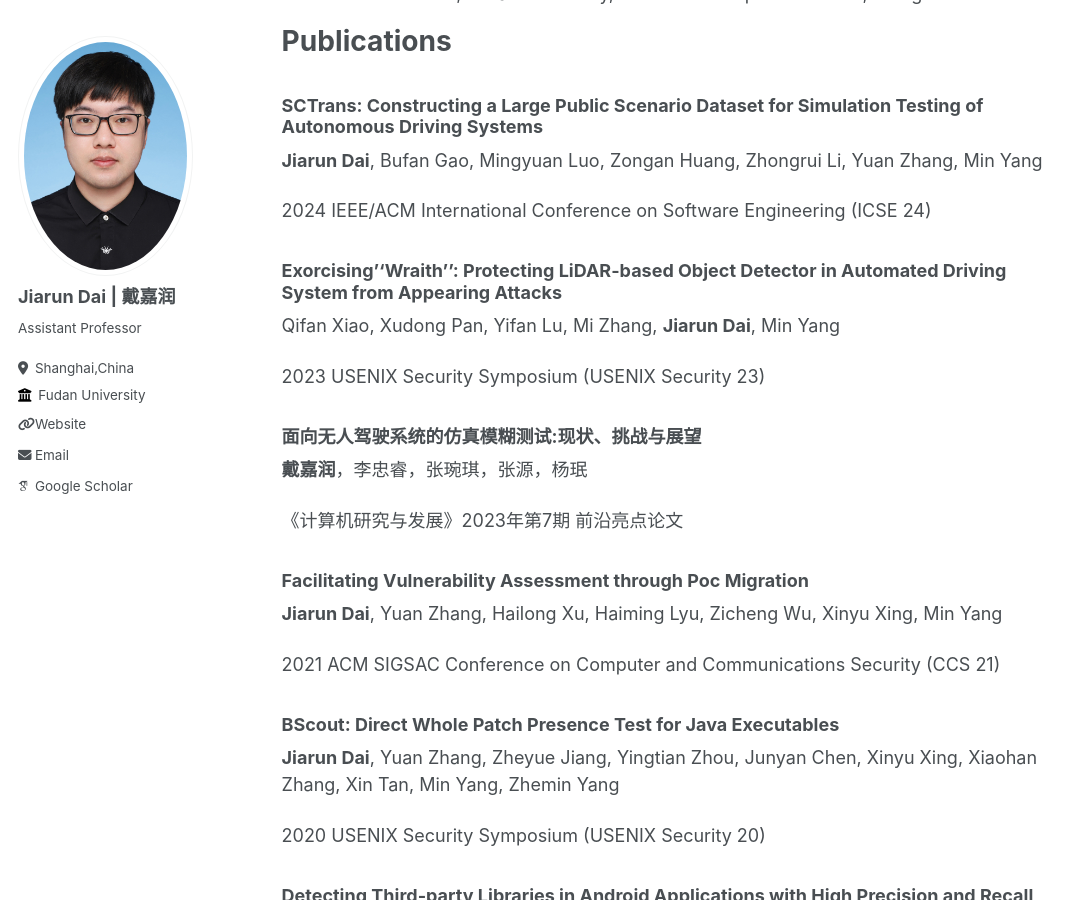
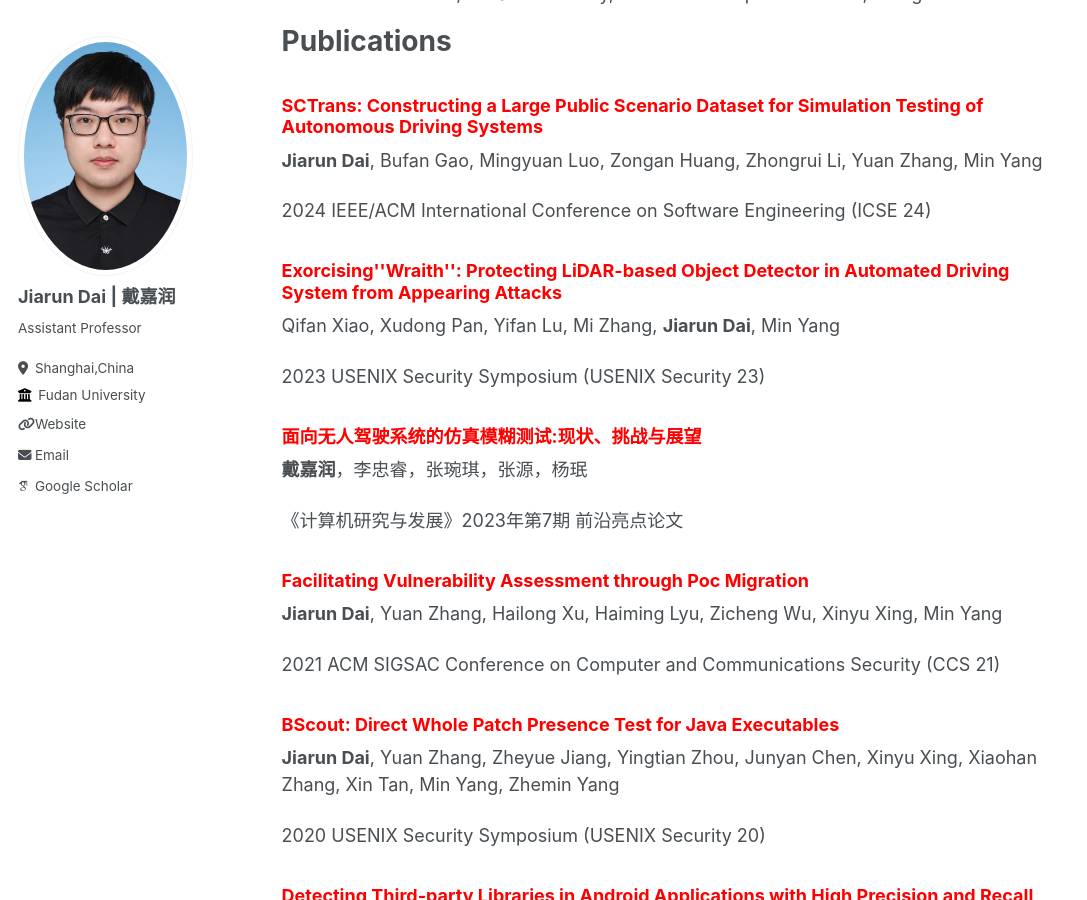
Before and after one commit to DJRRR/djrrr.github.io, a Jekyll site: the page built from _pages/about.md, in a window 1280 px wide and 900 px high, scrolled down 729 px. Shown: the whole window, without its empty margins (0-1087 px from the left). Built offline with Jekyll 4.4.1, drawn with Linux system fonts in a browser that asks for light colours; some web fonts are replaced.

Commit message:
Update about.md

```diff
--- a/_pages/about.md
+++ b/_pages/about.md
@@ -23,37 +23,37 @@ Background
 
 Publications
 ======
-### SCTrans: Constructing a Large Public Scenario Dataset for Simulation Testing of Autonomous Driving Systems
+### <font color="red">SCTrans: Constructing a Large Public Scenario Dataset for Simulation Testing of Autonomous Driving Systems</font>
 
 **Jiarun Dai**, Bufan Gao, Mingyuan Luo, Zongan Huang, Zhongrui Li, Yuan Zhang, Min Yang
 
 2024 IEEE/ACM International Conference on Software Engineering (ICSE 24)
 
-### Exorcising''Wraith'': Protecting LiDAR-based Object Detector in Automated Driving System from Appearing Attacks
+### <font color="red">Exorcising''Wraith'': Protecting LiDAR-based Object Detector in Automated Driving System from Appearing Attacks</font>
 
 Qifan Xiao, Xudong Pan, Yifan Lu, Mi Zhang, **Jiarun Dai**, Min Yang
 
 2023 USENIX Security Symposium (USENIX Security 23)
 
-### 面向无人驾驶系统的仿真模糊测试:现状、挑战与展望
+### <font color="red">面向无人驾驶系统的仿真模糊测试:现状、挑战与展望</font>
 
 **戴嘉润**，李忠睿，张琬琪，张源，杨珉
 
 《计算机研究与发展》2023年第7期 前沿亮点论文
 
-### Facilitating Vulnerability Assessment through Poc Migration
+### <font color="red">Facilitating Vulnerability Assessment through Poc Migration</font>
 
 **Jiarun Dai**, Yuan Zhang, Hailong Xu, Haiming Lyu, Zicheng Wu, Xinyu Xing, Min Yang
 
 2021 ACM SIGSAC Conference on Computer and Communications Security (CCS 21)
 
-### BScout: Direct Whole Patch Presence Test for Java Executables
+### <font color="red">BScout: Direct Whole Patch Presence Test for Java Executables</font>
 
 **Jiarun Dai**, Yuan Zhang, Zheyue Jiang, Yingtian Zhou, Junyan Chen, Xinyu Xing, Xiaohan Zhang, Xin Tan, Min Yang, Zhemin Yang
 
 2020 USENIX Security Symposium (USENIX Security 20)
 
-### Detecting Third-party Libraries in Android Applications with High Precision and Recall
+### <font color="red">Detecting Third-party Libraries in Android Applications with High Precision and Recall</font>
 
 Yuan Zhang, **Jiarun Dai**, Xiaohan Zhang, Sirong Huang, Zhemin Yang, Min Yang, Hao Chen
 
```
